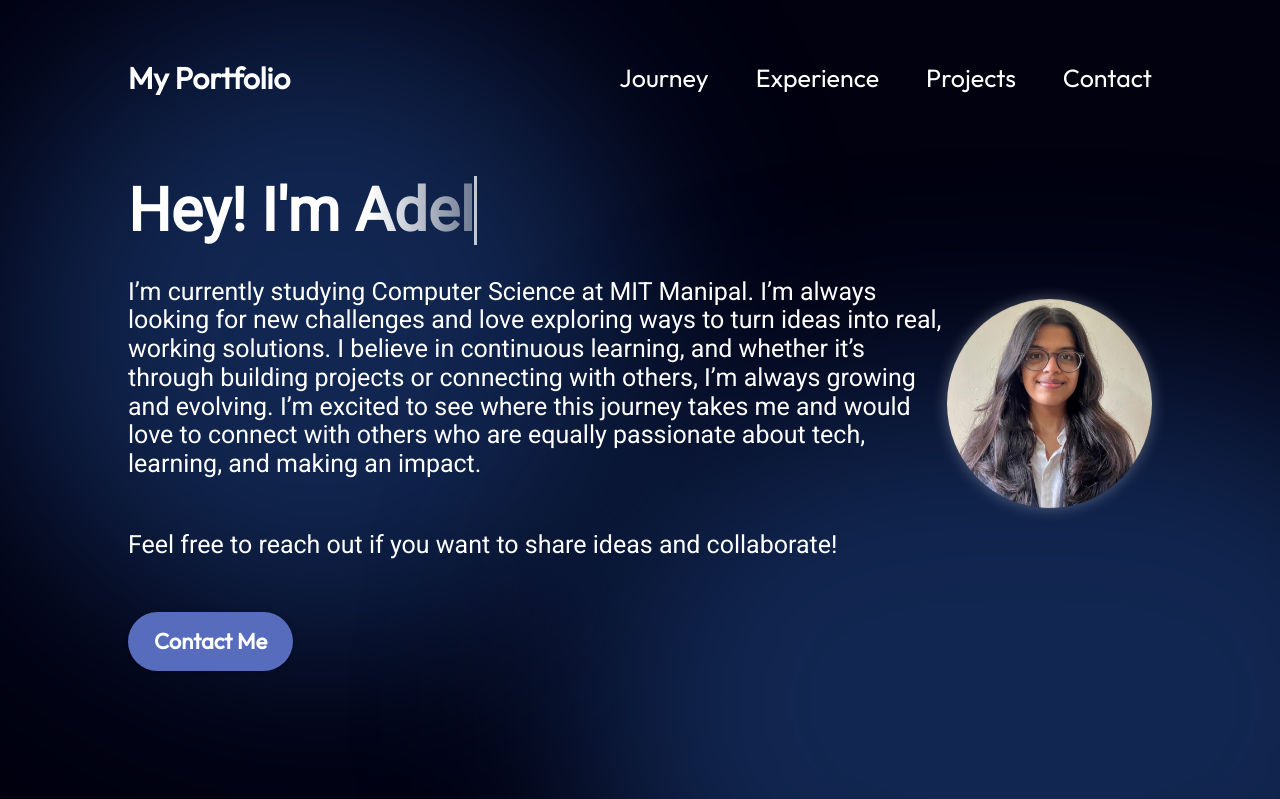
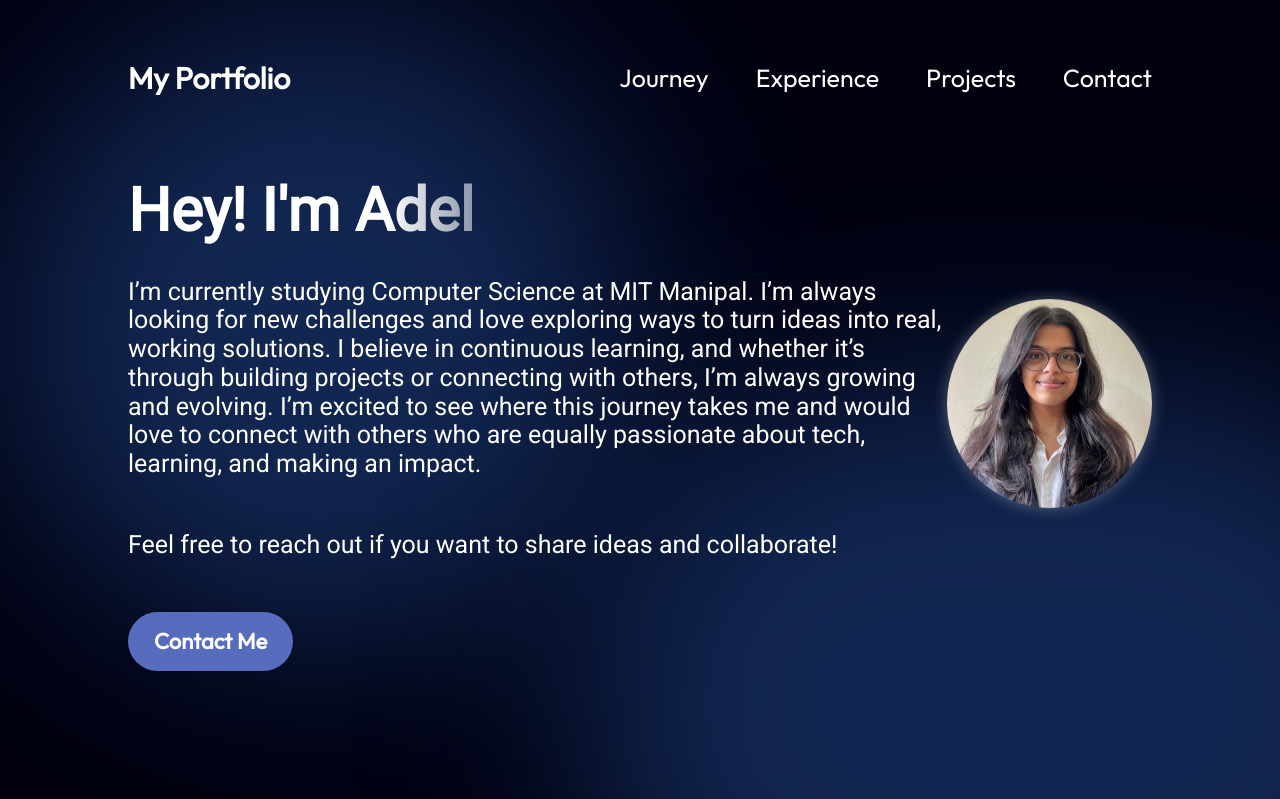
Before and after one commit to Addysd/My-Portfolio, a React (Vite) app: page / in a window 1280 px wide. Shown: the top 799 px of the page. Built offline with nearby package versions, Linux system fonts and the light colour scheme.

Commit message:
final commit

```diff
--- a/src/components/Hero/Hero.module.css
+++ b/src/components/Hero/Hero.module.css
@@ -33,19 +33,20 @@
     overflow: hidden;
     white-space: nowrap;
     display: inline-block;
-    border-right: 3px solid rgba(255, 255, 255, 0.75);
-    animation: typing 2s steps(25, end) 0s,
+
+    animation: typing 2s steps(25, end) 0s forwards,
               blink 1s step-end infinite 1s;
-  }
+}
 
-  @keyframes typing {
+@keyframes typing {
     from { width: 0; }
-    to { width: 11ch; }
-  }
+    to { width: 11ch;
+    border-right: none;}
+}
 
-  @keyframes blink {
+@keyframes blink {
     50% { border-color: transparent; }
-  }
+}
 
 .description {
   font-size: 25px;
```
